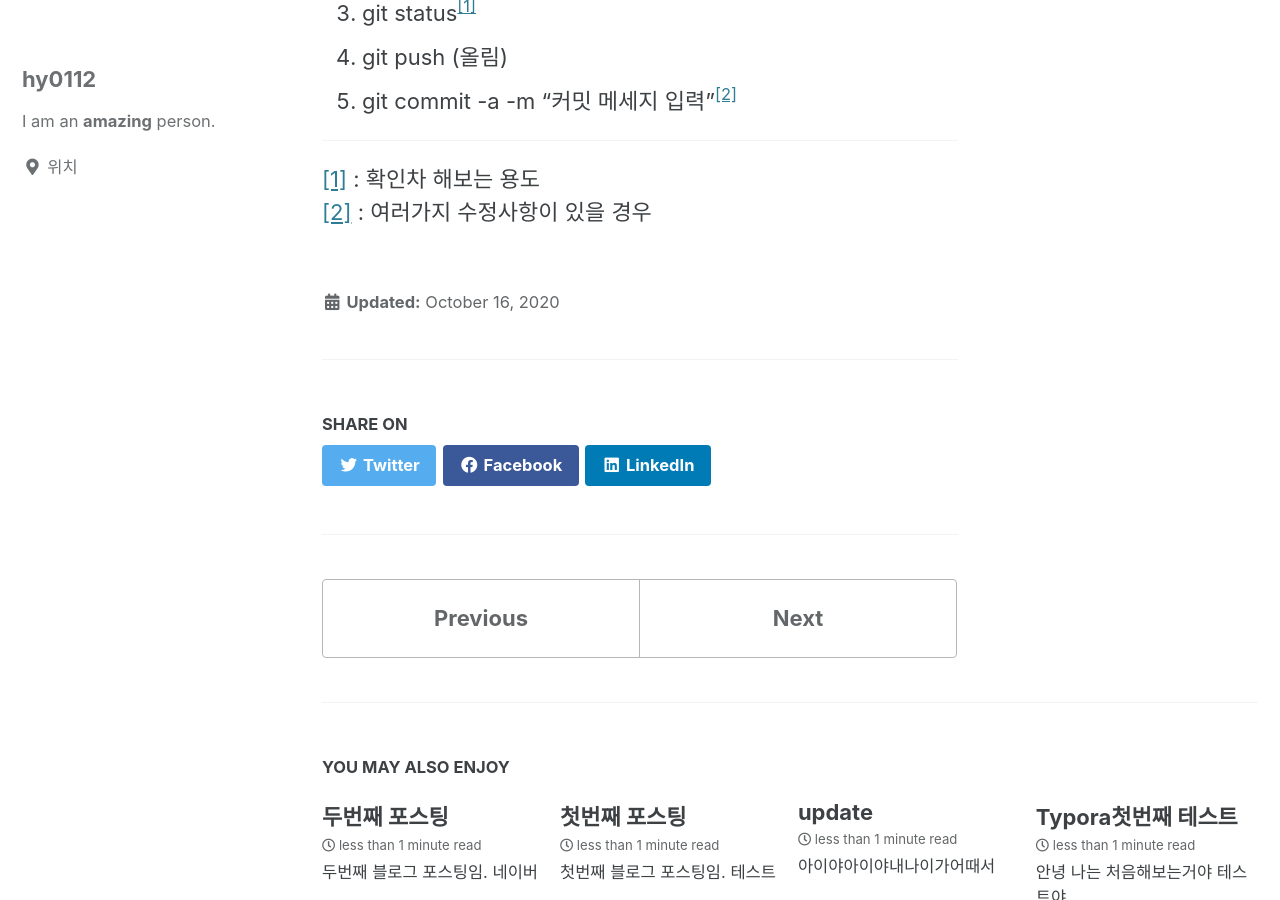
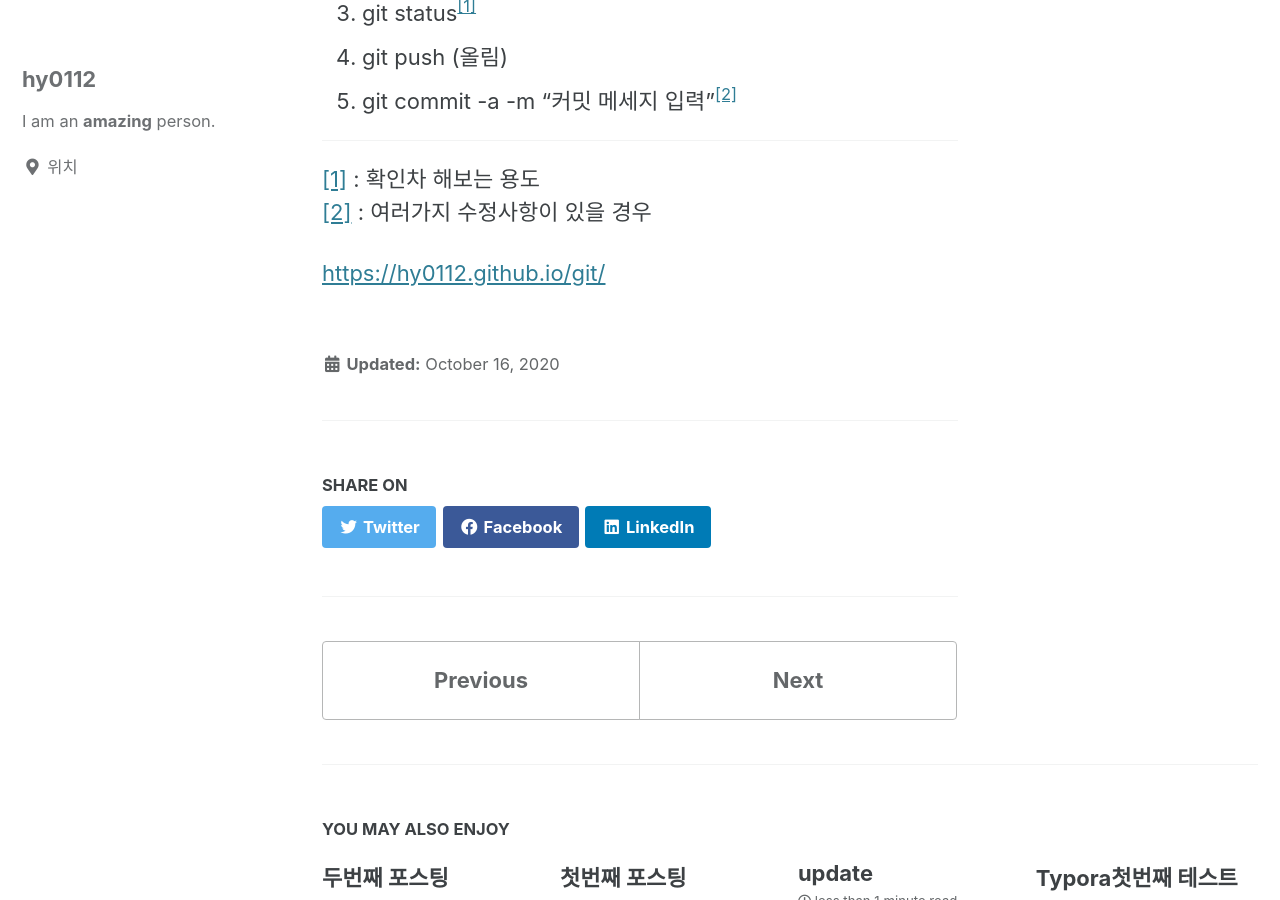
Before and after one commit to hy0112/hy0112.github.io, a Jekyll site: the page built from _posts/2020-10-16-git.md, in a window 1280 px wide and 900 px high, scrolled down 314 px. Built offline with Jekyll 4.4.1, drawn with Linux system fonts in a browser that asks for light colours; cached includes are drawn as plain includes.

Commit message:
git 수정사항

```diff
--- a/_posts/2020-10-16-git.md
+++ b/_posts/2020-10-16-git.md
@@ -10,3 +10,7 @@ title: "git 사용법"
 ---
 [[1]](#foot_note1) : 확인차 해보는 용도<br>
 [[2]](#foot_note2) : 여러가지 수정사항이 있을 경우
+
+
+
+<https://hy0112.github.io/git/>
```
